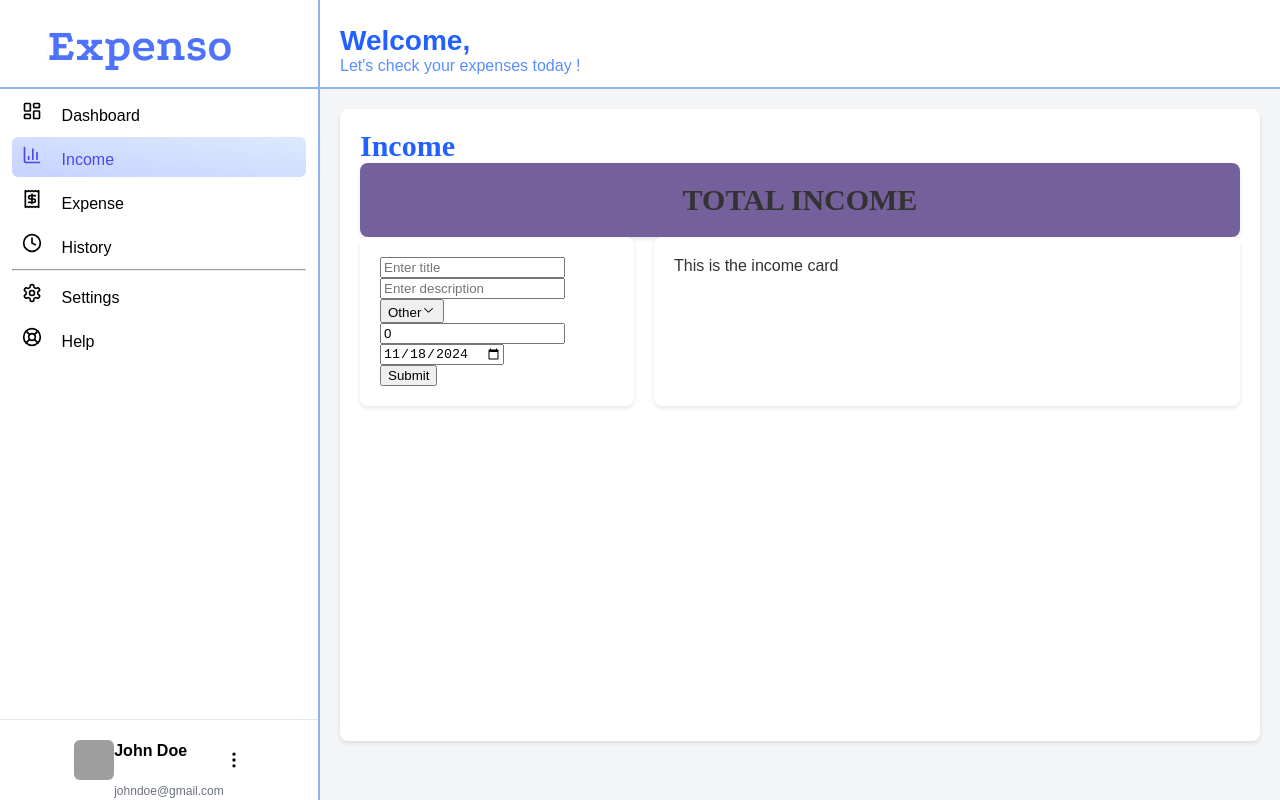
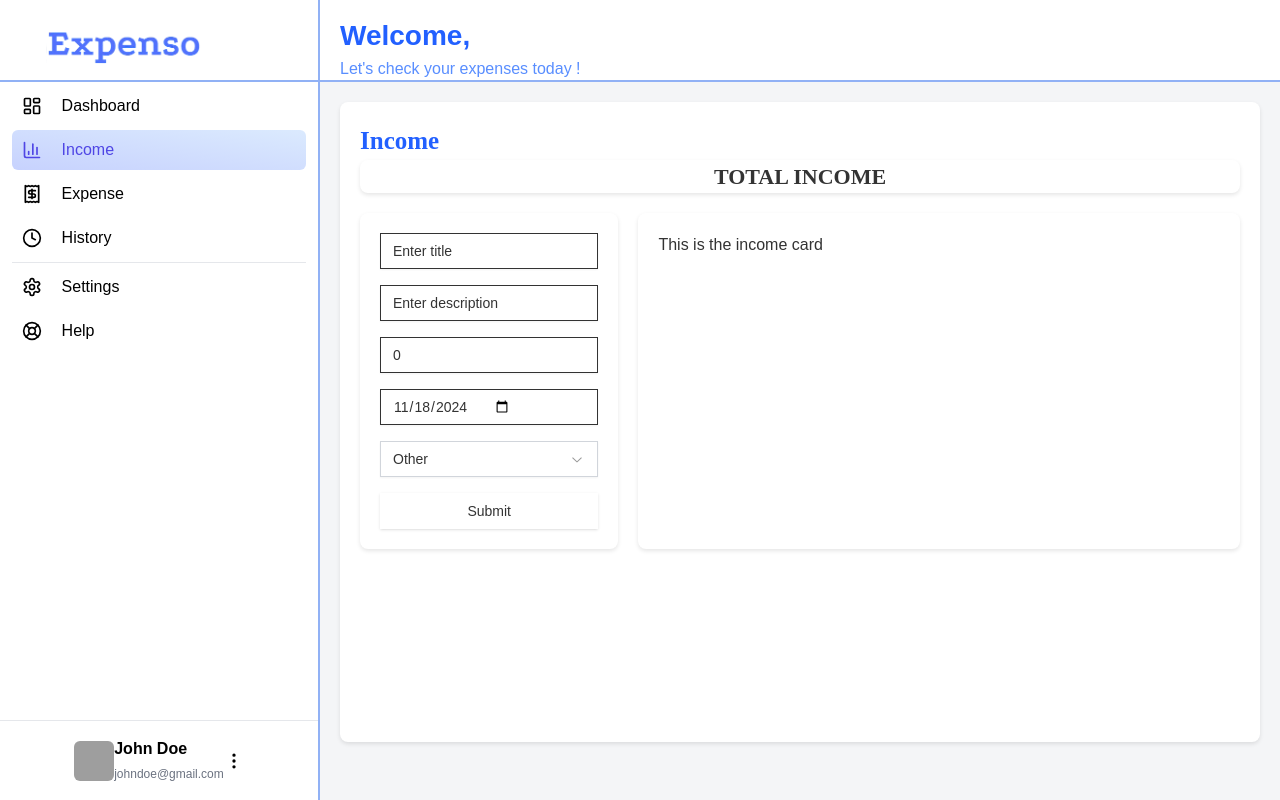
Before and after one commit to HassanKashif-pro/Expense-Tracker, a React (Vite) app in the folder my-react-app/: page /income in a window 1280 px wide. Built offline with nearby package versions, Linux system fonts and the light colour scheme; grey boxes are pictures that could not be loaded; a web font is replaced by a local one.

Commit message:
(webapp): Layout of the page fixed when setup tailwind css.

```diff
--- a/my-react-app/src/components/Header.tsx
+++ b/my-react-app/src/components/Header.tsx
@@ -9,12 +9,12 @@ function Header() {
           fontSize: "28px",
           fontWeight: "700",
           margin: "0",
-          marginTop: "25px",
+          marginTop: "15px",
         }}
       >
         Welcome,
       </p>
-      <p style={{ color: "#598EFF", margin: "0", paddingBottom: "20px" }}>
+      <p style={{ color: "#598EFF", margin: "0", paddingBottom: "0px" }}>
         Let's check your expenses today !
       </p>
     </header>
--- a/my-react-app/src/pages/Income.tsx
+++ b/my-react-app/src/pages/Income.tsx
@@ -61,7 +61,7 @@ function Income() {
   return (
     <div className="expense-main">
       <Header />
-      <div className="card" style={{ height: "74vh", margin: "20px" }}>
+      <div className="card" style={{ height: "80vh", margin: "20px" }}>
         <div className="expense-title">Income</div>
         <div className="total-card">TOTAL INCOME</div>
         <div className="cards-wrapper">
@@ -78,7 +78,11 @@ function Income() {
                   render={({ field }) => (
                     <FormItem>
                       <FormControl>
-                        <Input placeholder="Enter title" {...field} />
+                        <Input
+                          className="input-forms"
+                          placeholder="Enter title"
+                          {...field}
+                        />
                       </FormControl>
                       <FormMessage />
                     </FormItem>
@@ -92,40 +96,11 @@ function Income() {
                   render={({ field }) => (
                     <FormItem>
                       <FormControl>
-                        <Input placeholder="Enter description" {...field} />
-                      </FormControl>
-                      <FormMessage />
-                    </FormItem>
-                  )}
-                />
-
-                {/* Type Field (Dropdown) */}
-                <FormField
-                  control={form.control}
-                  name="Type"
-                  render={({ field }) => (
-                    <FormItem>
-                      <FormControl>
-                        <Select
-                          onValueChange={field.onChange}
-                          defaultValue={field.value}
-                        >
-                          <SelectTrigger>
-                            <SelectValue placeholder="Select type" />
-                          </SelectTrigger>
-                          <SelectContent>
-                            <SelectItem value="Investment">
-                              Investment
-                            </SelectItem>
-                            <SelectItem value="Salary">Salary</SelectItem>
-                            <SelectItem value="Other">Other</SelectItem>
-                            <SelectItem value="Savings">Savings</SelectItem>
-                            <SelectItem value="Bank Transfer">
-                              Bank Transfer
-                            </SelectItem>
-                            <SelectItem value="Stocks">Stocks</SelectItem>
-                          </SelectContent>
-                        </Select>
+                        <Input
+                          className="input-forms"
+                          placeholder="Enter description"
+                          {...field}
+                        />
                       </FormControl>
                       <FormMessage />
                     </FormItem>
@@ -140,6 +115,7 @@ function Income() {
                     <FormItem>
                       <FormControl>
                         <Input
+                          className="input-forms"
                           type="number"
                           placeholder="Enter amount"
                           {...field}
@@ -158,12 +134,72 @@ function Income() {
                     <FormItem>
                       <FormControl>
                         <Input
+                          className="input-forms"
                           type="date"
                           value={field.value.toISOString().split("T")[0]} // Format date for input
                           onChange={(e) =>
                             field.onChange(new Date(e.target.value))
                           }
                         />
+                      </FormControl>
+                      <FormMessage />
+                    </FormItem>
+                  )}
+                />
+                {/* Type Field (Dropdown) */}
+                <FormField
+                  control={form.control}
+                  name="Type"
+                  render={({ field }) => (
+                    <FormItem>
+                      <FormControl>
+                        <Select
+                          onValueChange={field.onChange}
+                          defaultValue={field.value}
+                          className="custom-select" // Custom styling for the Select component
+                        >
+                          <SelectTrigger className="w-full border border-gray-300 rounded-md px-3 py-2 text-sm">
+                            <SelectValue placeholder="Select type" />
+                          </SelectTrigger>
+                          <SelectContent className="bg-white border border-gray-300 shadow-lg rounded-md">
+                            <SelectItem
+                              value="Investment"
+                              className="hover:bg-gray-100 px-4 py-2"
+                            >
+                              Investment
+                            </SelectItem>
+                            <SelectItem
+                              value="Salary"
+                              className="hover:bg-gray-100 px-4 py-2"
+                            >
+                              Salary
+                            </SelectItem>
+                            <SelectItem
+                              value="Other"
+                              className="hover:bg-gray-100 px-4 py-2"
+                            >
+                              Other
+                            </SelectItem>
+                            <SelectItem
+                              value="Savings"
+                              className="hover:bg-gray-100 px-4 py-2"
+                            >
+                              Savings
+                            </SelectItem>
+                            <SelectItem
+                              value="Bank Transfer"
+                              className="hover:bg-gray-100 px-4 py-2"
+                            >
+                              Bank Transfer
+                            </SelectItem>
+                            <SelectItem
+                              value="Stocks"
+                              className="hover:bg-gray-100 px-4 py-2"
+                            >
+                              Stocks
+                            </SelectItem>
+                          </SelectContent>
+                        </Select>
                       </FormControl>
                       <FormMessage />
                     </FormItem>
--- a/my-react-app/src/styles/Home.css
+++ b/my-react-app/src/styles/Home.css
@@ -11,7 +11,7 @@
   top: 0;
   width: 100%;
   display: grid;
-  height: 87px;
+  height: 82px;
   align-items: center;
   justify-content: space-between;
   background-color: #ffffff;
--- a/my-react-app/src/styles/Sidebar.css
+++ b/my-react-app/src/styles/Sidebar.css
@@ -1,4 +1,6 @@
-/* Sidebar container */
+@tailwind base;
+@tailwind components;
+@tailwind utilities; /* Sidebar container */
 .sidebar {
   height: 100vh;
   width: 320px;
@@ -85,8 +87,9 @@
 }
 
 /* Collapsed sidebar items */
-.sidebar--collapsed .sidebar__item-content {
+.sidebar__item-content {
   justify-content: center;
+  display: flex;
   align-items: center;
   position: relative;
 }
--- a/my-react-app/src/styles/expense.css
+++ b/my-react-app/src/styles/expense.css
@@ -1,3 +1,6 @@
+@tailwind base;
+@tailwind components;
+@tailwind utilities;
 .expense-main {
   background-color: #f4f5f7;
   flex: 1;
@@ -11,19 +14,18 @@
   font-family: "Podkova", serif;
   font-optical-sizing: auto;
   font-weight: 800;
-  font-size: 30px;
+  font-size: 25px;
   color: #2260ff;
 }
 .total-card {
   font-family: "Podkova", serif;
   font-optical-sizing: auto;
   font-weight: 800;
-  font-size: 30px;
+  font-size: 22px;
   color: #2260ff;
   justify-content: center;
   display: flex;
-  background-color: #74609b;
-  padding: 20px;
+  margin-bottom: 20px;
   border-radius: 8px;
   box-shadow: 0 2px 4px rgba(0, 0, 0, 0.1);
   color: #333;
@@ -49,3 +51,8 @@
   color: #333;
   width: 70%;
 }
+.input-forms {
+  margin-bottom: 10px;
+  height: 30px;
+  width: 90%;
+}
```
